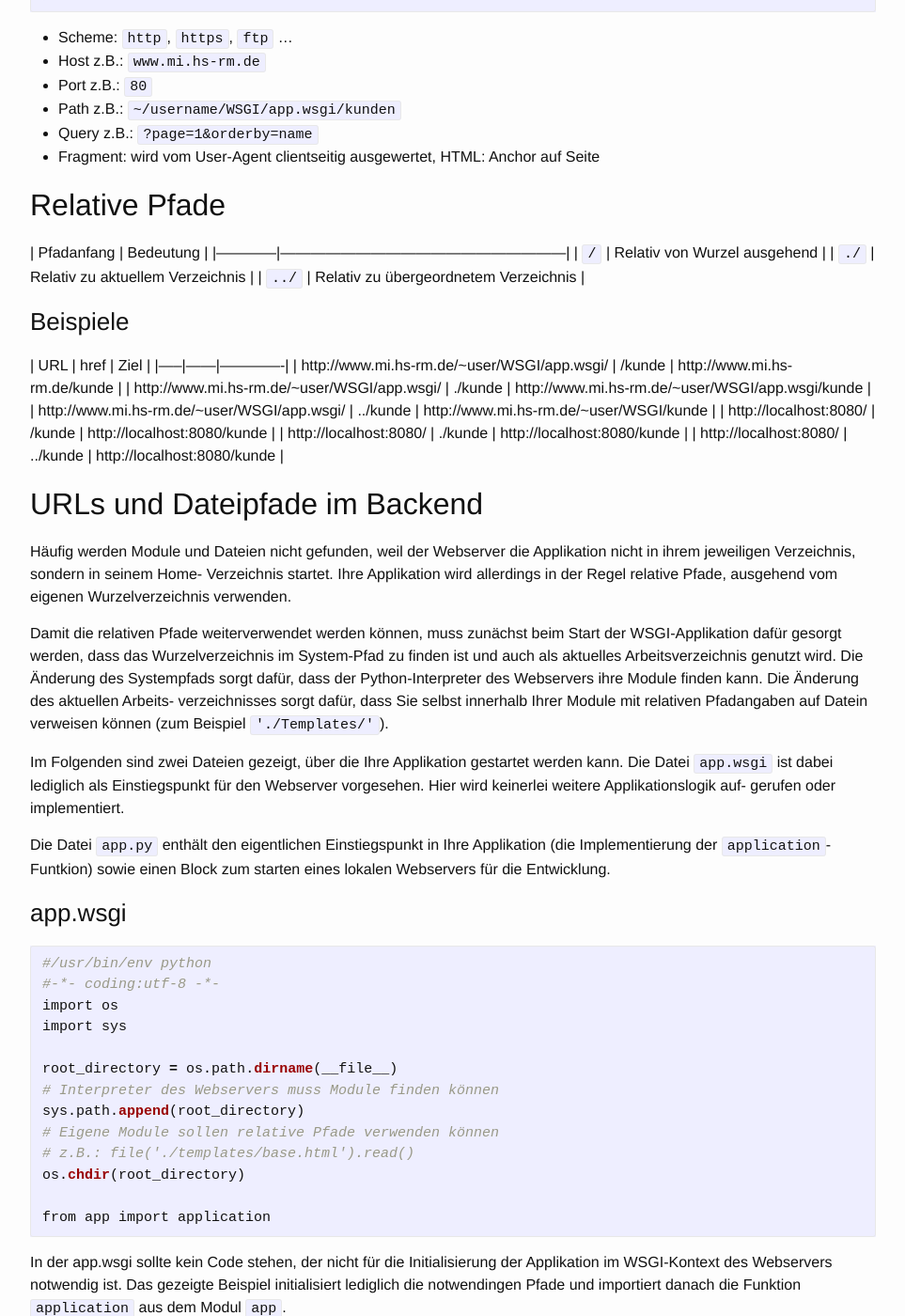
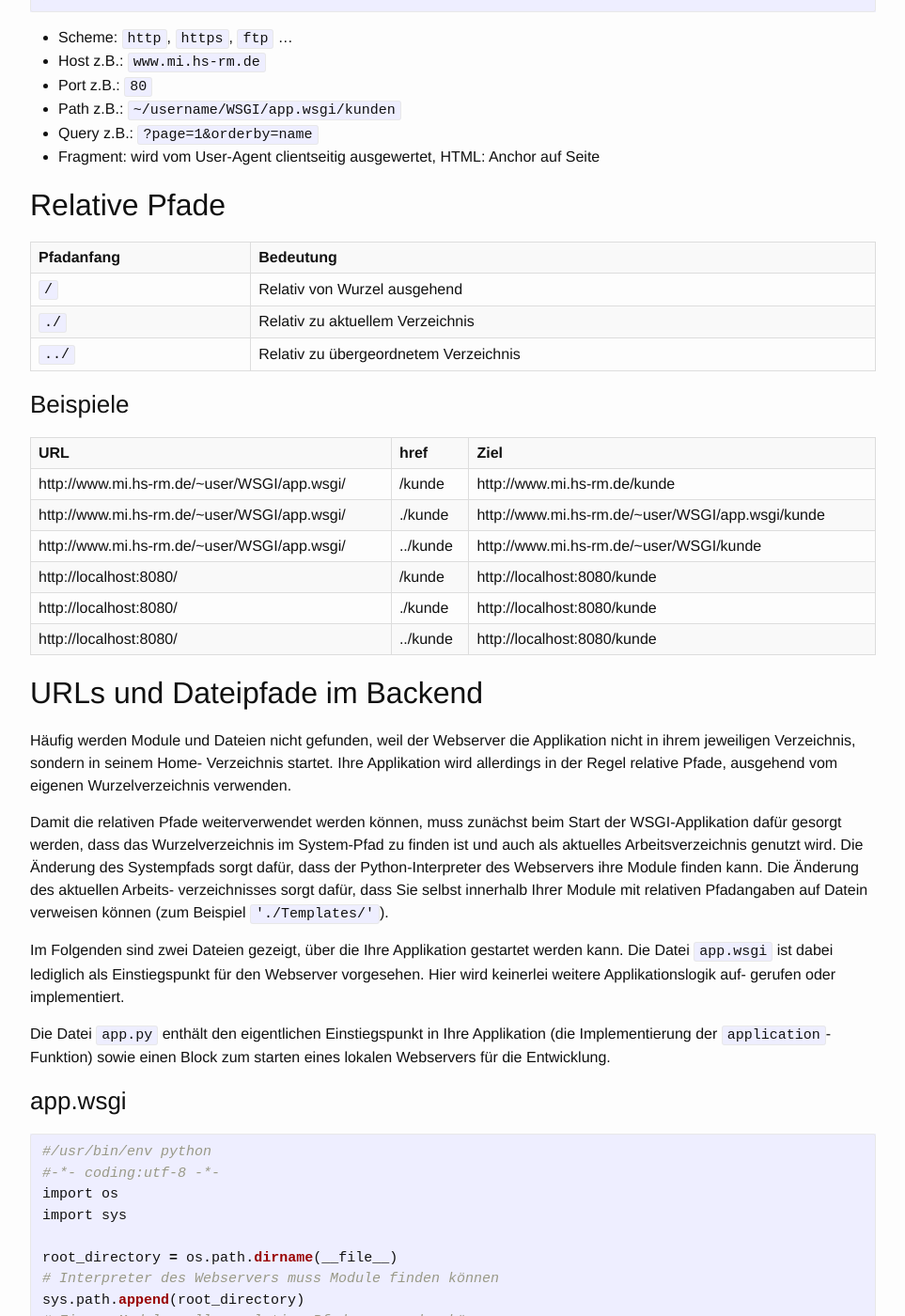
Before and after one commit to ccaspers/ccaspers.github.io, a Jekyll site: the page built from _posts/2016-06-02-wsgi-deployment.md, in a window 1280 px wide and 1400 px high, scrolled down 942 px. Shown: the whole window at 94% size, without its empty margins (158-1121 px from the left). Built offline with Jekyll 4.4.1, drawn with Linux system fonts in a browser that asks for light colours.

Commit message:
fixed issues caused by kramdown-migration, fixed typo

```diff
--- a/_posts/2016-06-02-wsgi-deployment.md
+++ b/_posts/2016-06-02-wsgi-deployment.md
@@ -13,8 +13,8 @@ sind fehlende oder fehlerhaft gesetzte Datei- und Ordnerberechtigungen.
 Dieser Post beschäftigt sich mit der notwendigen Konfiguration und enthält
 Implementierungshinweise für den reibungslosen Betrieb einer WSGI-Applikation
 auf dem Apache Webserver.
+<!--more-->
 
-<!--more-->
 ## Berechtigungen
 Damit der Webserver Ihre WSGI-Applikation korrekt ausführen kann benötigt
 er Lesezugriff auf alle Dateien und Ordner die dur Applikation gehören.
@@ -31,12 +31,12 @@ Applikations-Verzeichnis mindestens lesbar sein (`chmod o+r`).
 ## Aufbau von URIs/URLs
 Relevante Disskusionen um URI, URL, URN auf Stackoverflow:
 
-  - http://stackoverflow.com/q/176264
+  - <http://stackoverflow.com/q/176264>
 
 Mit den wichtigen Antworten:
 
-  - http://stackoverflow.com/a/176274
-  - http://stackoverflow.com/a/1984225
+  - <http://stackoverflow.com/a/176274>
+  - <http://stackoverflow.com/a/1984225>
 
 Eine URI ist wie folgt aufgebaut:
 
@@ -52,15 +52,17 @@ scheme:[//[user:password@]host[:port]][/]path[?query][#fragment]
 - Fragment: wird vom User-Agent clientseitig ausgewertet, HTML: Anchor auf Seite
 
 ## Relative Pfade
+
 | Pfadanfang | Bedeutung                                               |
-|------------|---------------------------------------------------------|
+|:-----------|:--------------------------------------------------------|
 | `/`        | Relativ von Wurzel ausgehend                            |
 | `./`       | Relativ zu aktuellem Verzeichnis                        |
 | `../`      | Relativ zu übergeordnetem Verzeichnis                   |
 
 ### Beispiele
+
 | URL | href | Ziel |
-|-----|------|-------------|
+|:----|:-----|:------------|
 | http://www.mi.hs-rm.de/~user/WSGI/app.wsgi/ | /kunde             | http://www.mi.hs-rm.de/kunde |
 | http://www.mi.hs-rm.de/~user/WSGI/app.wsgi/ | ./kunde            | http://www.mi.hs-rm.de/~user/WSGI/app.wsgi/kunde |
 | http://www.mi.hs-rm.de/~user/WSGI/app.wsgi/ | ../kunde           | http://www.mi.hs-rm.de/~user/WSGI/kunde |
@@ -88,7 +90,7 @@ den Webserver vorgesehen. Hier wird keinerlei weitere Applikationslogik auf-
 gerufen oder implementiert.
 
 Die Datei `app.py` enthält den eigentlichen Einstiegspunkt in Ihre Applikation
-(die Implementierung der `application`-Funtkion) sowie einen Block zum starten
+(die Implementierung der `application`-Funktion) sowie einen Block zum starten
 eines lokalen Webservers für die Entwicklung.
 
 ### app.wsgi
```
